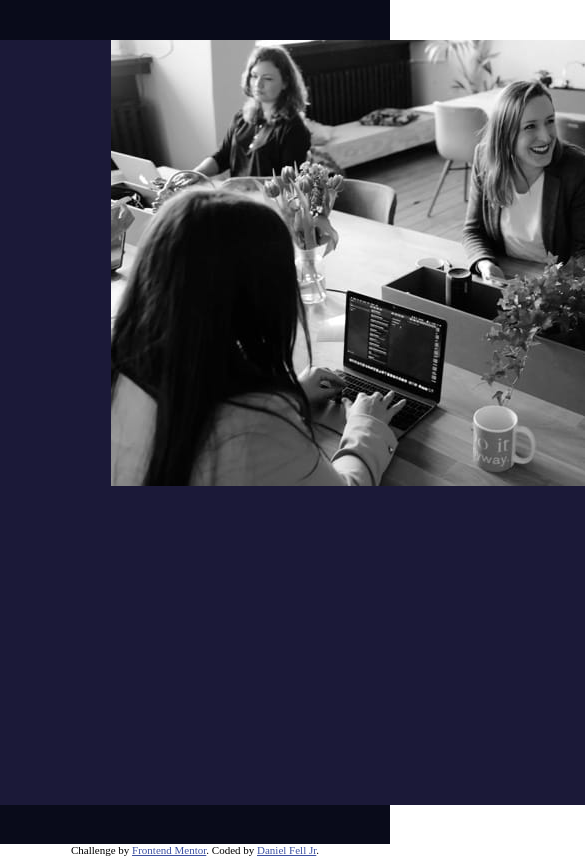
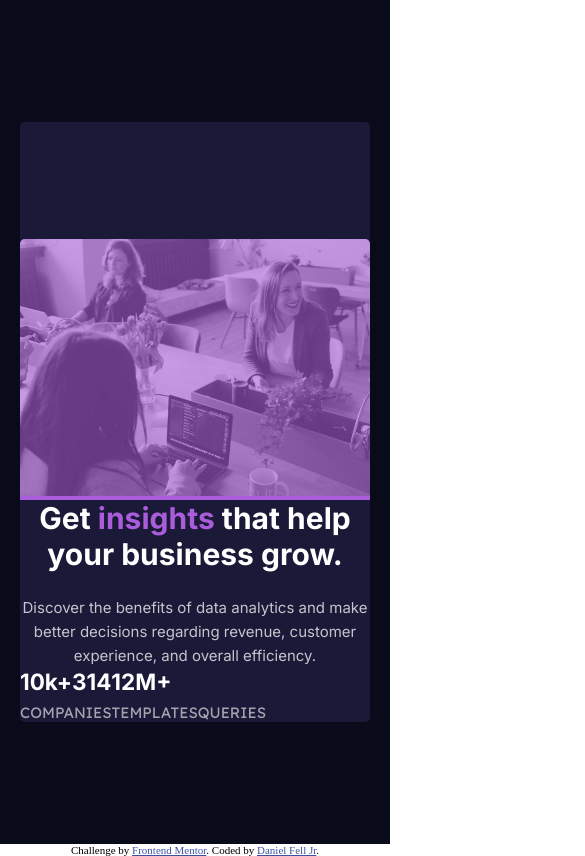
Before and after one commit to raked/stats-preview-card-component, a plain HTML site: page index.html in a window 390 px wide. Shown: the top 856 px of the page, 585 px wide, since content can reach past the window. Drawn offline with Linux system fonts and the light colour scheme.

Commit message:
Finished up desktop styling, working on mobile

```diff
--- a/index.html
+++ b/index.html
@@ -22,7 +22,7 @@
   <div class="container">
   <div class="card">
     <div id="content">
-  <h1 id="mainheading">Get insights that help your business grow.</h1>
+  <h1 id="mainheading">Get <span id="insights">insights</span> that help your business grow.</h1>
 
 
   <p id="mainparagraph">Discover the benefits of data analytics and make better decisions regarding revenue, customer
@@ -30,7 +30,7 @@
   <ul>
     <h2><li class="stats">10k+</li></h2>
     <h2><li class="stats">314</li></h2>
-    <h2><li class="stats">12m+</li></h2>
+    <h2><li class="stats">12M+</li></h2>
   </ul>
   <ul>
     <li class="statsheadings">companies</li>
@@ -39,7 +39,16 @@
   </ul>
 </div>
 <div id="headerimage">
-  <img src="images/image-header-desktop.jpg">
+  <picture>
+    <source
+       media="(min-width: 1920px)"
+       srcset="images/image-header-desktop.jpg">
+    <source
+       media="(max-width: 1000px)"
+       srcset="images/image-header-mobile.jpg">
+    <img src="images/image-header-desktop.jpg"
+    alt="people working around a desk on computers">
+ </picture>
 </div>
   </div>
   </div>
--- a/styles/index.css
+++ b/styles/index.css
@@ -13,6 +13,11 @@ body {
   font-size: 15px;
 }
 
+body ul {
+  display: flex;
+  list-style: none;
+}
+
 .container {
   background-color: hsl(233, 47%, 7%);
   min-height: 100vh;
@@ -25,36 +30,103 @@ body {
   background-color: hsl(244, 38%, 16%);
   display: flex;
   border-radius: 5px;
+  width: 60vw;
+  height: 27.87rem;
 }
 
 .statsheadings {
   color: hsla(0, 0%, 100%, 0.6);
   font-family: "Lexend Deca", sans-serif;
   text-transform: uppercase;
+  margin-right: 50px;
 }
 
 .stats {
   color: hsl(0, 0%, 100%);
   font-family: "Inter", sans-serif;
   font-weight: 700;
+  margin-right: 90px;
+  margin-bottom: 0.5rem;
 }
 
 #content {
-  margin: 7.5rem;
+  margin: 5rem;
+}
+
+#headerimage {
+  background-color: hsl(277, 64%, 61%);
+  border-radius: 0px 5px 5px 0px;
+  z-index: 2;
 }
 
 #headerimage img {
   border-radius: 0px 5px 5px 0px;
+  height: 27.87rem;
+  opacity: 0.4;
 }
 
 #mainparagraph {
   color: hsla(0, 0%, 100%, 0.75);
   font-family: "Inter", sans-serif;
   font-weight: 400;
+  margin-bottom: 5.5rem;
+  margin-right: 4rem;
+  line-height: 1.5rem;
 }
 
 #mainheading {
   color: hsl(0, 0%, 100%);
   font-family: "Inter", sans-serif;
   font-weight: 700;
+  margin-bottom: 1.5rem;
 }
+
+#insights {
+  color: hsl(277, 64%, 61%);
+}
+
+@media only screen and (max-width: 1000px) {
+  .container {
+    background-color: hsl(233, 47%, 7%);
+    min-height: 100vh;
+    display: flex;
+    justify-content: center;
+    align-items: center;
+  }
+  .card {
+    background-color: hsl(244, 38%, 16%);
+    width: 350px;
+    height: 600px;
+    display: flex;
+    flex-direction: column-reverse;
+    border-radius: 5px;
+    text-align: center;
+  }
+
+  .statsheadings {
+    margin-right: 0px;
+  }
+
+  .stats {
+    margin-right: 0px;
+  }
+
+  #content {
+    margin: 0px;
+  }
+
+  #headerimage {
+    border-radius: 5px 5px 0px 0px;
+  }
+
+  #headerimage img {
+    border-radius: 5px 5px 0px 0px;
+    height: auto;
+    width: 350px;
+  }
+
+  #mainparagraph {
+    line-height: 1.5rem;
+    margin: 0px;
+  }
+}
```
